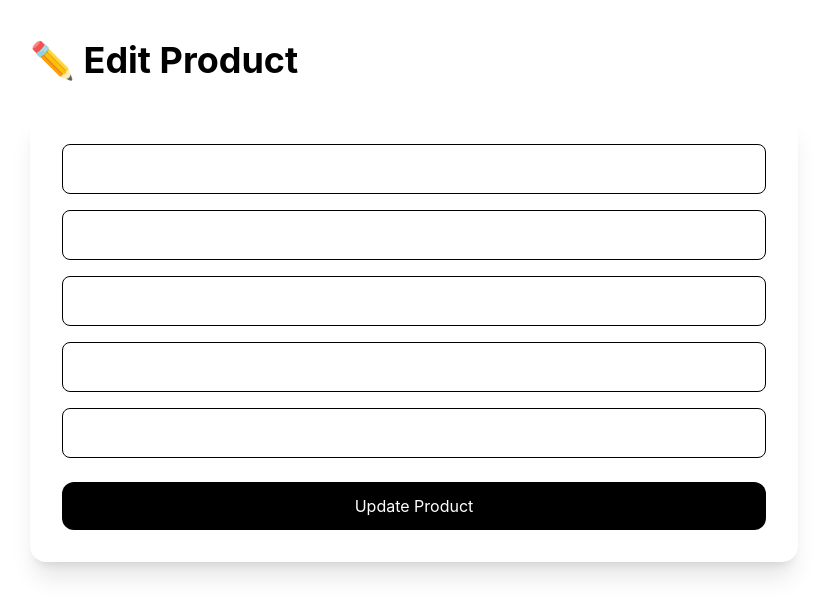
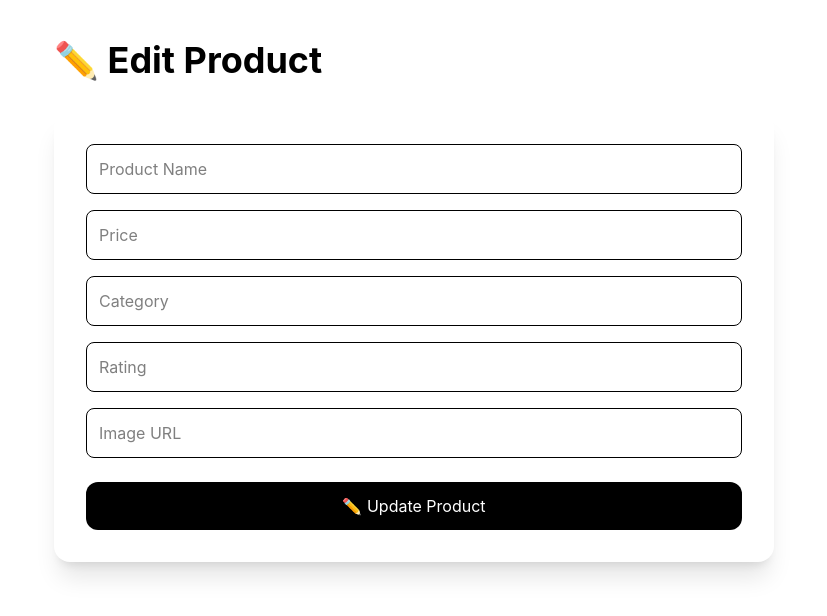
Before and after one commit to nethraramasamy515-cyber/NStyle, a React (Vite) app: page /admin/edit-product/1 in a window 1280 px wide. Shown: the top 616 px of the page, without its empty margins (226-1053 px from the left). Built offline with nearby package versions, Linux system fonts and the light colour scheme; no server answers.

Commit message:
Connect Edit Product to Render backend

```diff
--- a/src/pages/EditProduct.jsx
+++ b/src/pages/EditProduct.jsx
@@ -1,6 +1,9 @@
+
 import { useEffect, useState } from "react";
 import { useParams, useNavigate } from "react-router-dom";
 import axios from "axios";
+
+const API_URL = "https://nstyle-backend.onrender.com";
 
 function EditProduct() {
   const { id } = useParams();
@@ -14,19 +17,43 @@ function EditProduct() {
     image: "",
   });
 
+  const [loading, setLoading] = useState(true);
+
+  // ================= GET PRODUCT =================
+
   useEffect(() => {
-    axios
-      .get("http://localhost:5000/api/products")
-      .then((res) => {
+    const loadProduct = async () => {
+      try {
+        const res = await axios.get(`${API_URL}/api/products`);
+
         const selected = res.data.find(
           (item) => item.id === Number(id)
         );
 
         if (selected) {
-          setProduct(selected);
+          setProduct({
+            name: selected.name || "",
+            price: selected.price || "",
+            category: selected.category || "",
+            rating: selected.rating || "",
+            image: selected.image || "",
+          });
+        } else {
+          alert("❌ Product not found");
+          navigate("/admin/products");
         }
-      });
-  }, [id]);
+      } catch (error) {
+        console.log(error);
+        alert("❌ Failed to load product");
+      } finally {
+        setLoading(false);
+      }
+    };
+
+    loadProduct();
+  }, [id, navigate]);
+
+  // ================= HANDLE CHANGE =================
 
   const handleChange = (e) => {
     setProduct({
@@ -35,71 +62,125 @@ function EditProduct() {
     });
   };
 
+  // ================= UPDATE PRODUCT =================
+
   const handleUpdate = async (e) => {
     e.preventDefault();
 
-    await axios.put(
-      `http://localhost:5000/api/products/${id}`,
-      product
-    );
+    try {
+      await axios.put(
+        `${API_URL}/api/products/${id}`,
+        product
+      );
 
-    alert("✅ Product Updated!");
+      alert("✅ Product Updated Successfully!");
 
-    navigate("/admin/products");
+      navigate("/admin/products");
+    } catch (error) {
+      console.log(error);
+      alert("❌ Failed to update product");
+    }
   };
 
+  // ================= LOADING =================
+
+  if (loading) {
+    return (
+      <div className="min-h-screen flex items-center justify-center">
+        <h2 className="text-2xl font-semibold">
+          Loading Product...
+        </h2>
+      </div>
+    );
+  }
+
+  // ================= UI =================
+
   return (
-    <div className="max-w-3xl mx-auto py-10">
+    <div className="max-w-3xl mx-auto py-10 px-6">
 
       <h1 className="text-4xl font-bold mb-8">
-        ✏ Edit Product
+        ✏️ Edit Product
       </h1>
 
       <form
         onSubmit={handleUpdate}
         className="bg-white p-8 rounded-2xl shadow-xl"
       >
+
+        {/* PRODUCT NAME */}
+
         <input
-          className="w-full border p-3 rounded-lg mb-4"
+          type="text"
           name="name"
+          placeholder="Product Name"
           value={product.name}
           onChange={handleChange}
+          className="w-full border p-3 rounded-lg mb-4"
+          required
         />
 
+        {/* PRICE */}
+
         <input
-          className="w-full border p-3 rounded-lg mb-4"
+          type="number"
           name="price"
+          placeholder="Price"
           value={product.price}
           onChange={handleChange}
+          className="w-full border p-3 rounded-lg mb-4"
+          required
         />
 
+        {/* CATEGORY */}
+
         <input
-          className="w-full border p-3 rounded-lg mb-4"
+          type="text"
           name="category"
+          placeholder="Category"
           value={product.category}
           onChange={handleChange}
+          className="w-full border p-3 rounded-lg mb-4"
+          required
         />
 
+        {/* RATING */}
+
         <input
-          className="w-full border p-3 rounded-lg mb-4"
+          type="number"
+          step="0.1"
+          min="0"
+          max="5"
           name="rating"
+          placeholder="Rating"
           value={product.rating}
           onChange={handleChange}
+          className="w-full border p-3 rounded-lg mb-4"
+          required
         />
 
+        {/* IMAGE */}
+
         <input
-          className="w-full border p-3 rounded-lg mb-6"
+          type="text"
           name="image"
+          placeholder="Image URL"
           value={product.image}
           onChange={handleChange}
+          className="w-full border p-3 rounded-lg mb-6"
+          required
         />
 
-        <button className="w-full bg-black text-white py-3 rounded-xl">
-          Update Product
+        {/* UPDATE BUTTON */}
+
+        <button
+          type="submit"
+          className="w-full bg-black text-white py-3 rounded-xl hover:bg-gray-800 transition"
+        >
+          ✏️ Update Product
         </button>
 
       </form>
-
     </div>
   );
 }
```
